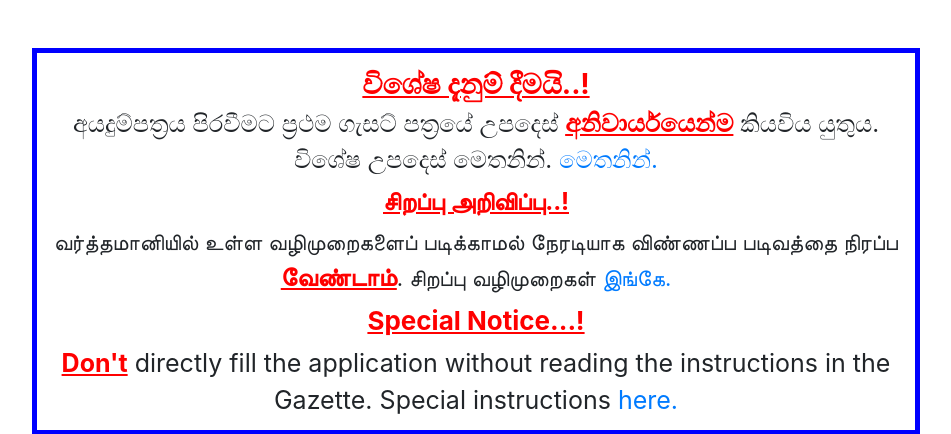
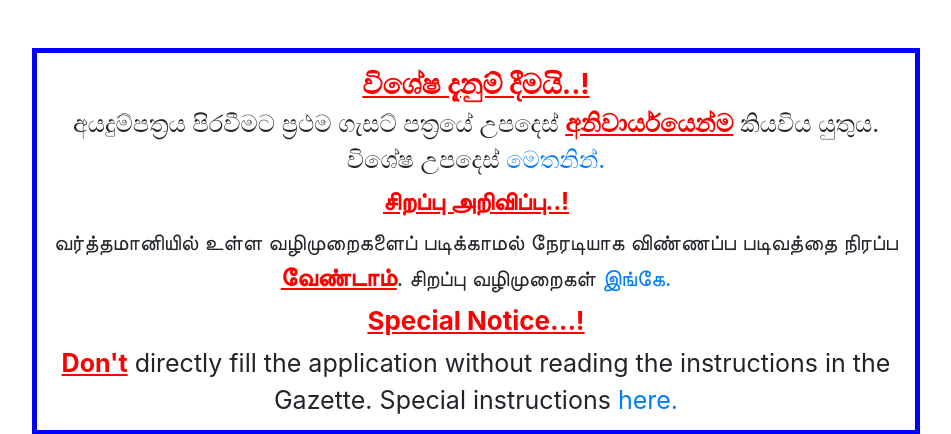
Before and after one commit to nirdetails/ncoe, a CodeIgniter app: page /ncoe/ in a window 1280 px wide; the page is wider, and only the part inside the window is pictured. Shown: the part 252-686 px from the top of that part, without its empty margins (164-1115 px from the left). Run offline with CodeIgniter, Linux system fonts and the light colour scheme; some libraries are stand-ins or nearby versions.

Commit message:
update home.php

```diff
--- a/application/views/pages/home.php
+++ b/application/views/pages/home.php
@@ -8,7 +8,7 @@
 <span style="color: red;text-decoration: underline; margin: auto; font-size: 28px;"><b>විශේෂ දැනුම් දීමයි..!</b></span>
 <br>
 <span style="margin: auto; font-size: 24px;">
-අයදුම්පත්‍රය පිරවීමට ප්‍රථම ගැසට් පත්‍රයේ උපදෙස් <span style="color: red;text-decoration: underline; font-size: 25px;"><b>අනිවාර්යයෙන්ම</b></span> කියවිය යුතුය. විශේෂ උපදෙස් මෙතනින්. <a target="_blank" href="<?php echo base_url();?>/assets/files/Instructions(S).pdf">මෙතනින්.</a>
+අයදුම්පත්‍රය පිරවීමට ප්‍රථම ගැසට් පත්‍රයේ උපදෙස් <span style="color: red;text-decoration: underline; font-size: 25px;"><b>අනිවාර්යයෙන්ම</b></span> කියවිය යුතුය. විශේෂ උපදෙස් <a target="_blank" href="<?php echo base_url();?>/assets/files/Instructions(S).pdf">මෙතනින්.</a>
 </span>
 <br>
 <br>
```
